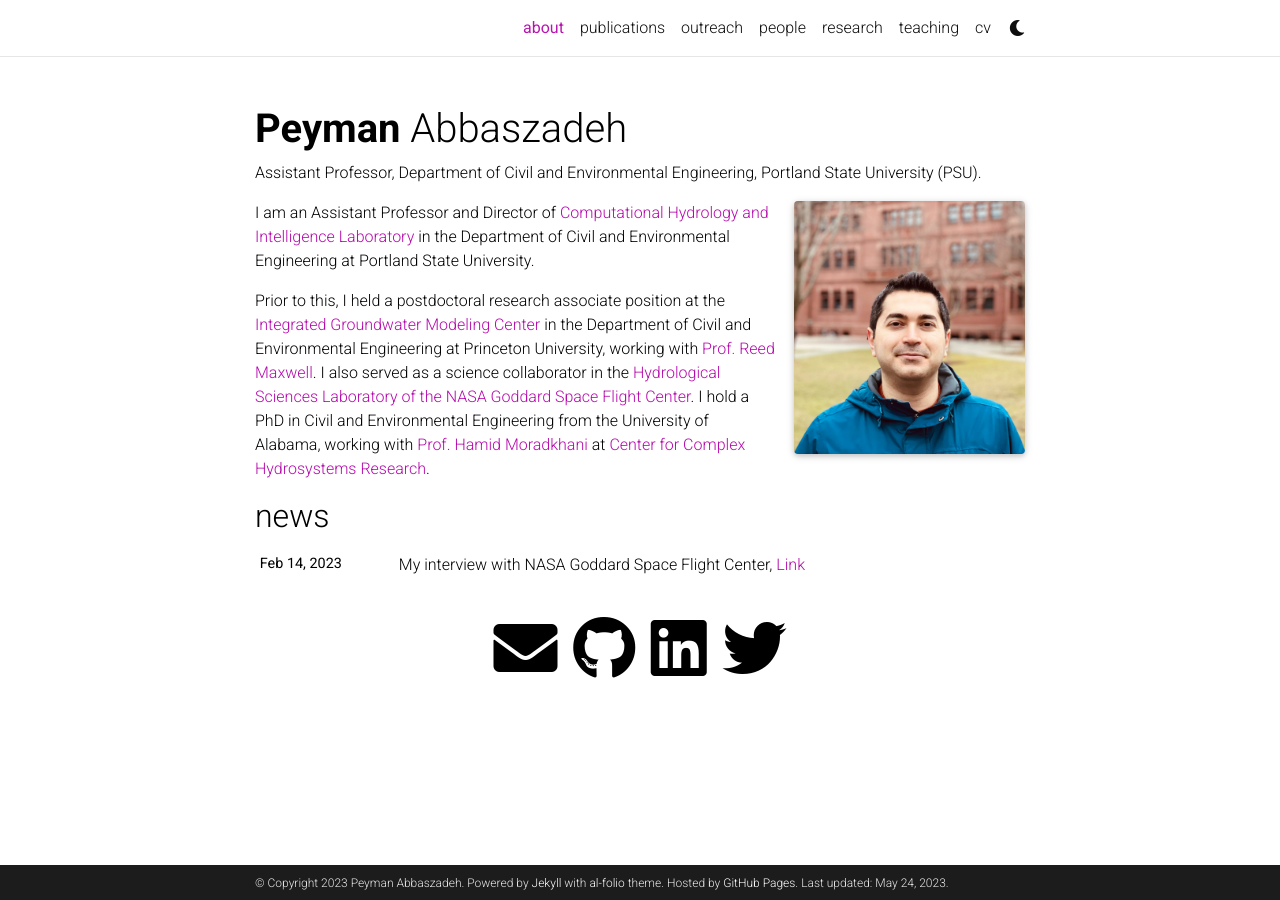
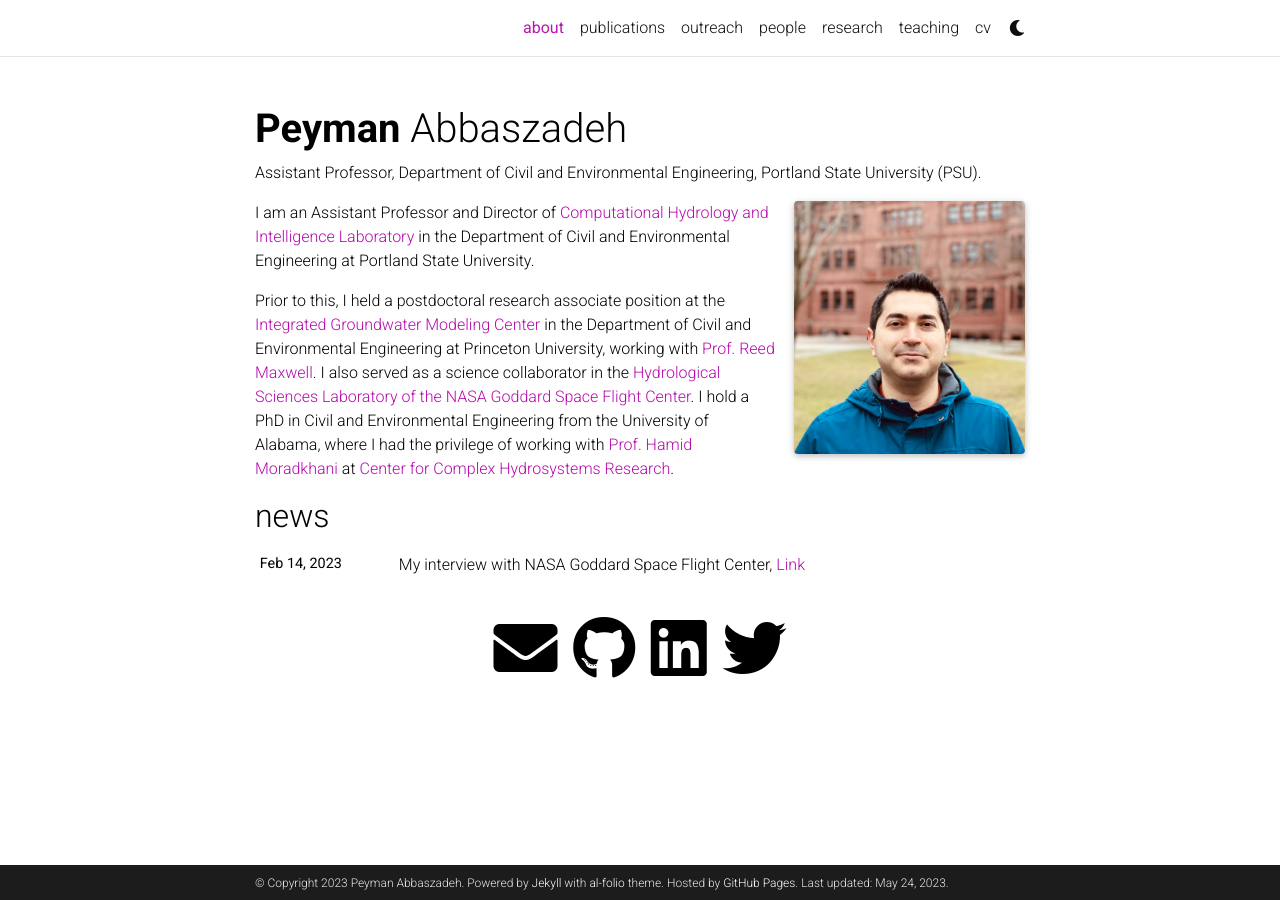
Before and after one commit to Pabbaszadeh/Pabbaszadeh.github.io, a Jekyll site: the page built from _pages/about.md, in a window 1280 px wide. Built offline with Jekyll 4.4.1, drawn with Linux system fonts in a browser that asks for light colours; full-size pictures stand in for the smaller copies a plugin makes; comment, search, counter and statistics services are not loaded; a style sheet for code colours, icons or effects is not loaded.

Commit message:
Update about.md

```diff
--- a/_pages/about.md
+++ b/_pages/about.md
@@ -17,4 +17,4 @@
 
 I am an Assistant Professor and Director of [Computational Hydrology and Intelligence Laboratory](xx) in the Department of Civil and Environmental Engineering at Portland State University.
 
-Prior to this, I held a postdoctoral research associate position at the [Integrated Groundwater Modeling Center](https://igwmc.princeton.edu) in the Department of Civil and Environmental Engineering at Princeton University, working with [Prof. Reed Maxwell](http://maxwell.princeton.edu). I also served as a science collaborator in the [Hydrological Sciences Laboratory of the NASA Goddard Space Flight Center](https://science.gsfc.nasa.gov/sed/bio/108710/). I hold a PhD in Civil and Environmental Engineering from the University of Alabama, working with [Prof. Hamid Moradkhani](https://moradkhani.ua.edu) at [Center for Complex Hydrosystems Research](https://cchr.eng.ua.edu).
+Prior to this, I held a postdoctoral research associate position at the [Integrated Groundwater Modeling Center](https://igwmc.princeton.edu) in the Department of Civil and Environmental Engineering at Princeton University, working with [Prof. Reed Maxwell](http://maxwell.princeton.edu). I also served as a science collaborator in the [Hydrological Sciences Laboratory of the NASA Goddard Space Flight Center](https://science.gsfc.nasa.gov/sed/bio/108710/). I hold a PhD in Civil and Environmental Engineering from the University of Alabama, where I had the privilege of working with [Prof. Hamid Moradkhani](https://moradkhani.ua.edu) at [Center for Complex Hydrosystems Research](https://cchr.eng.ua.edu).
```
